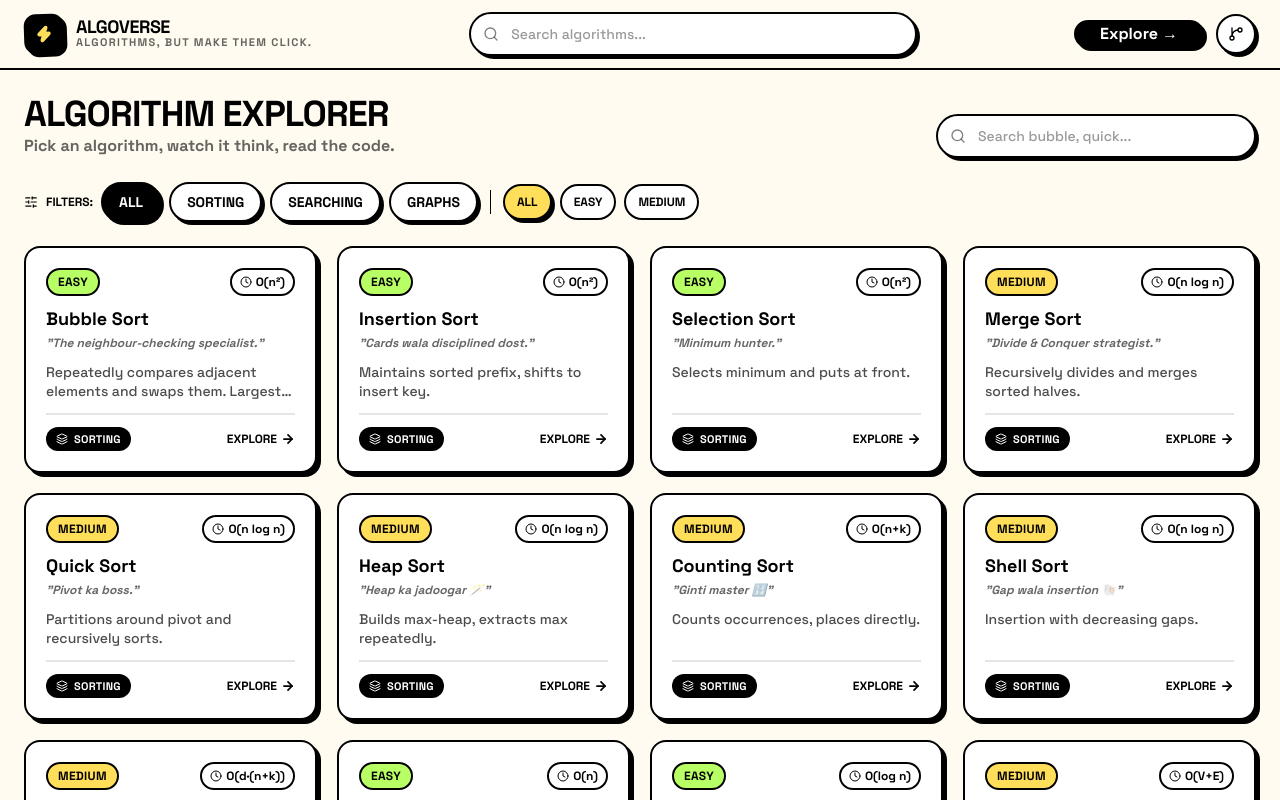
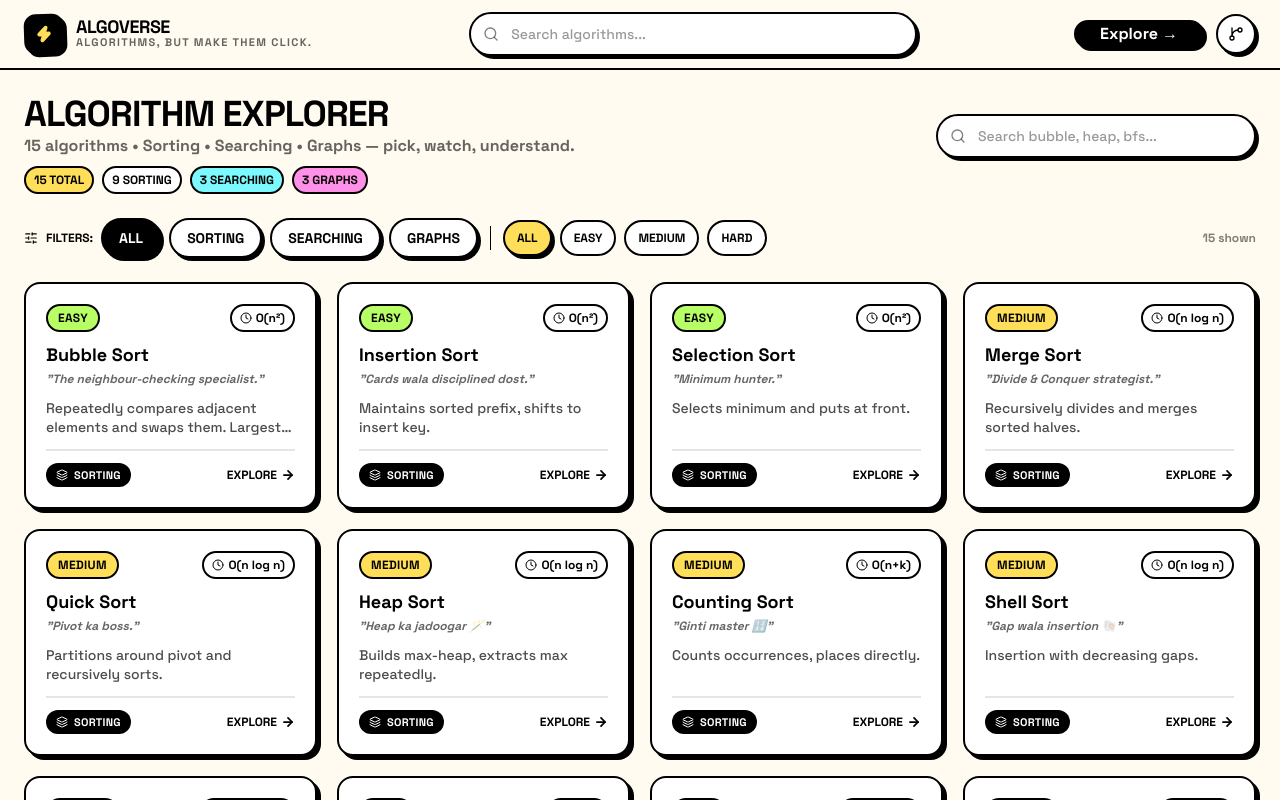
Before and after one commit to sg-surya/algoo, a React (Vite) app: page /explorer in a window 1280 px wide. Shown: the top 800 px of the page. Built offline with nearby package versions, Linux system fonts and the light colour scheme.

Commit message:
final adding

```diff
--- a/src/pages/Explorer.jsx
+++ b/src/pages/Explorer.jsx
@@ -22,17 +22,29 @@ export default function Explorer(){
     });
   },[search,cat,diff]);
 
+  const counts = {
+    Sorting: algorithms.filter(a=>a.category==="Sorting").length,
+    Searching: algorithms.filter(a=>a.category==="Searching").length,
+    Graphs: algorithms.filter(a=>a.category==="Graphs").length,
+  };
+
   return (
     <div className="max-w-[1280px] mx-auto px-4 md:px-6 py-6">
-      <div className="flex flex-col md:flex-row md:items-end justify-between gap-4 mb-6">
+      <div className="flex flex-col md:flex-row md:items-end justify-between gap-4 mb-2">
         <div>
           <h1 className="text-3xl md:text-4xl font-black tracking-tight">ALGORITHM EXPLORER</h1>
-          <p className="font-bold text-black/60">Pick an algorithm, watch it think, read the code.</p>
+          <p className="font-bold text-black/60">15 algorithms • Sorting • Searching • Graphs — pick, watch, understand.</p>
         </div>
         <div className="relative w-full md:w-80">
           <Search size={16} className="absolute left-3.5 top-1/2 -translate-y-1/2 text-black/50"/>
-          <input value={search} onChange={e=>setSearch(e.target.value)} placeholder="Search bubble, quick..." className="w-full brutal-input pl-10 !shadow-brutal-sm !rounded-full" />
+          <input value={search} onChange={e=>setSearch(e.target.value)} placeholder="Search bubble, heap, bfs..." className="w-full brutal-input pl-10 !shadow-brutal-sm !rounded-full" />
         </div>
+      </div>
+      <div className="flex gap-2 text-xs font-black mb-6 flex-wrap">
+        <span className="px-2 py-1 rounded-full bg-brutalYellow border-[2px] border-black">{algorithms.length} TOTAL</span>
+        <span className="px-2 py-1 rounded-full bg-white border-[2px] border-black">{counts.Sorting} SORTING</span>
+        <span className="px-2 py-1 rounded-full bg-brutalCyan border-[2px] border-black">{counts.Searching} SEARCHING</span>
+        <span className="px-2 py-1 rounded-full bg-brutalPink border-[2px] border-black">{counts.Graphs} GRAPHS</span>
       </div>
 
       <div className="flex flex-wrap gap-2 mb-6 items-center">
@@ -41,9 +53,10 @@ export default function Explorer(){
           <button key={c} onClick={()=>setCat(c)} className={`px-4 py-2 rounded-full text-sm font-black border-[2.5px] border-black shadow-brutal-sm ${cat===c ? "bg-black text-white" : "bg-white text-black hover:bg-brutalYellow"}`}>{c.toUpperCase()}</button>
         ))}
         <div className="w-px h-6 bg-black mx-1 hidden md:block" />
-        {["All","Easy","Medium"].map(d=>(
+        {["All","Easy","Medium","Hard"].map(d=>(
           <button key={d} onClick={()=>setDiff(d)} className={`px-3 py-2 rounded-full text-xs font-black border-[2px] border-black ${diff===d ? "bg-brutalYellow shadow-brutal-sm" : "bg-white"}`}>{d.toUpperCase()}</button>
         ))}
+        <span className="ml-auto text-xs font-bold text-black/50">{filtered.length} shown</span>
       </div>
 
       <div className="grid md:grid-cols-3 lg:grid-cols-4 gap-5">
--- a/src/pages/Home.jsx
+++ b/src/pages/Home.jsx
@@ -39,7 +39,7 @@ export default function Home(){
       <section className="grid md:grid-cols-2 gap-8 py-8 md:py-12 items-start">
         <div className="space-y-5">
           <div className="inline-flex items-center gap-2 text-xs font-black px-3 py-2 rounded-full bg-white border-[2.5px] border-black shadow-brutal-sm">
-            <span className="w-2 h-2 rounded-full bg-brutalLime border border-black animate-pulse" /> NEW — 5 SORTING ALGORITHMS LIVE
+            <span className="w-2 h-2 rounded-full bg-brutalLime border border-black animate-pulse" /> NEW — 15 ALGORITHMS LIVE • SORTING • SEARCHING • GRAPHS
           </div>
           <h1 className="text-[40px] md:text-[64px] font-black leading-[0.9] tracking-[-0.04em] text-black">
             STOP<br/>
@@ -55,9 +55,9 @@ export default function Home(){
           </div>
           <div className="flex gap-3 pt-1">
             {[
-              {k:"5", l:"Sorting"},
-              {k:"1", l:"Searching"},
-              {k:"∞", l:"Fun"},
+              {k:"9", l:"Sorting"},
+              {k:"3", l:"Searching"},
+              {k:"3", l:"Graphs"},
             ].map(s=>(
               <div key={s.l} className="brutal-card !rounded-xl px-4 py-2.5 flex items-center gap-2 !shadow-brutal-sm">
                 <span className="font-black text-xl leading-none">{s.k}</span><span className="text-xs font-bold text-black/60">{s.l}</span>
@@ -111,10 +111,25 @@ export default function Home(){
       <section className="py-10">
         <div className="flex items-end justify-between mb-6 gap-4">
           <h2 className="text-3xl font-black tracking-tight flex items-center gap-2"><Asterisk className="text-brutalPink fill-brutalPink" /> FEATURED</h2>
-          <Link to="/explorer" className="brutal-btn !py-2 !px-4">View all <ArrowRight size={14} strokeWidth={3}/></Link>
+          <Link to="/explorer" className="brutal-btn !py-2 !px-4">View all 15 <ArrowRight size={14} strokeWidth={3}/></Link>
         </div>
         <div className="grid md:grid-cols-3 gap-5">
           {featured.map(a=> <AlgorithmCard key={a.id} algo={a} />)}
+        </div>
+        <div className="mt-8">
+          <h3 className="font-black text-sm mb-3">BROWSE BY CATEGORY</h3>
+          <div className="grid md:grid-cols-3 gap-4">
+            {[
+              {cat:"Sorting", count:9, desc:"Bubble to Radix — O(n²) se O(n+k) tak", color:"bg-brutalYellow"},
+              {cat:"Searching", count:3, desc:"Linear, Binary, Jump — O(n) vs O(log n)", color:"bg-brutalCyan"},
+              {cat:"Graphs", count:3, desc:"BFS, DFS, Dijkstra — traversal & paths", color:"bg-brutalPink"},
+            ].map(b=>(
+              <Link key={b.cat} to="/explorer" className={`brutal-card p-5 ${b.color} hover:shadow-brutal-lg hover:-translate-y-1 transition`}>
+                <div className="font-black text-lg">{b.cat.toUpperCase()} ({b.count})</div>
+                <div className="text-sm font-bold text-black/70">{b.desc}</div>
+              </Link>
+            ))}
+          </div>
         </div>
       </section>
 
```
